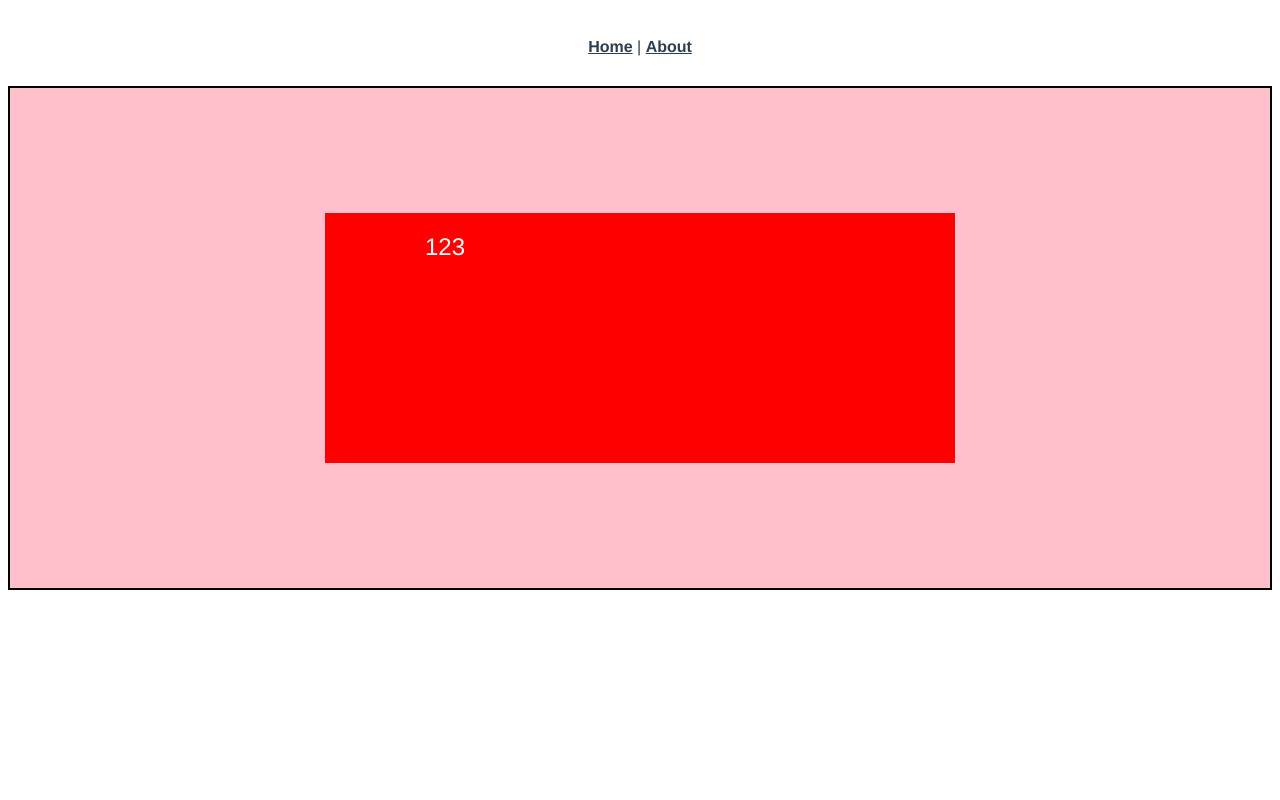
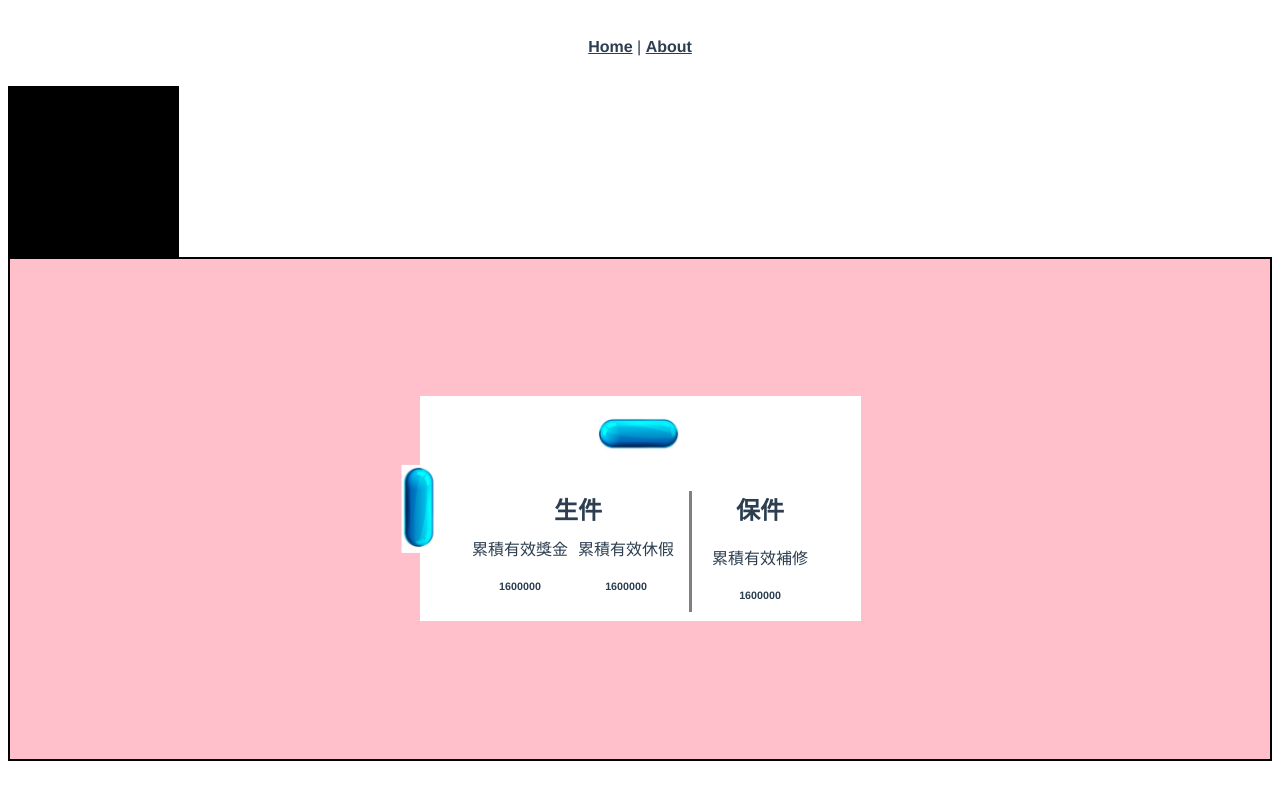
Before and after one commit to because-hung/elementUi-vue3, a Vue app: page /#/testPageTH in a window 1280 px wide. Built offline with nearby package versions, Linux system fonts and the light colour scheme.

Commit message:
sassssssssssss css

```diff
--- /dev/null
+++ b/src/sass/tovw.sass
@@ -0,0 +1,4 @@
+@use 'sass:math'
+@function tovw($val)
+    @return math.div($val, 375) * 100vw
+    // 375px 螢幕寬度
--- a/src/views/testPageTH.vue
+++ b/src/views/testPageTH.vue
@@ -1,8 +1,10 @@
 <template lang="pug">
+.toBox
 .containerA
-  .testcont
+  .testImg(v-if='false') 好的條件
+  .testcont(v-if='false')
     span 123
-  .testContent( v-if='false' @mouseover='changeColor()' @mouseleave='changeColorV()')
+  .testContent( @mouseover='changeColor()' @mouseleave='changeColorV()')
     img.posit(src='../assets/btn.jpg')
     .logoA
       img(src='../assets/btn.jpg')
@@ -62,7 +64,11 @@ export default {
 }
 </script>
 <style lang="sass" scoped>
-
+@import '../sass/tovw'
+.toBox
+  width: tovw(50)
+  height: tovw(50)
+  background: #000
 .containerA
   border: 2px black solid
   height: 500px
@@ -70,6 +76,12 @@ export default {
   display: flex
   justify-content: center
   align-items: center
+  .testImg
+    background-image: url('../assets/btn.jpg')
+    width: 150px
+    height: 60px
+    background-size: cover
+    line-height: 60px
   .testcont
     width: 50%
     height: 250px
@@ -104,9 +116,16 @@ export default {
       display: flex
       justify-content: center
       .contA
-        // border-right: gray solid 3px
         padding-right: 10px
+        h2
+          margin: 0px
+          margin-top: 20px
+          padding-bottom: 10px
+          padding-right: 5px
+          border-right: gray solid 3px
         .infoGroup
+          padding-right: 5px
+          border-right: gray solid 3px
           display: flex
           justify-content: center
           .card
```
